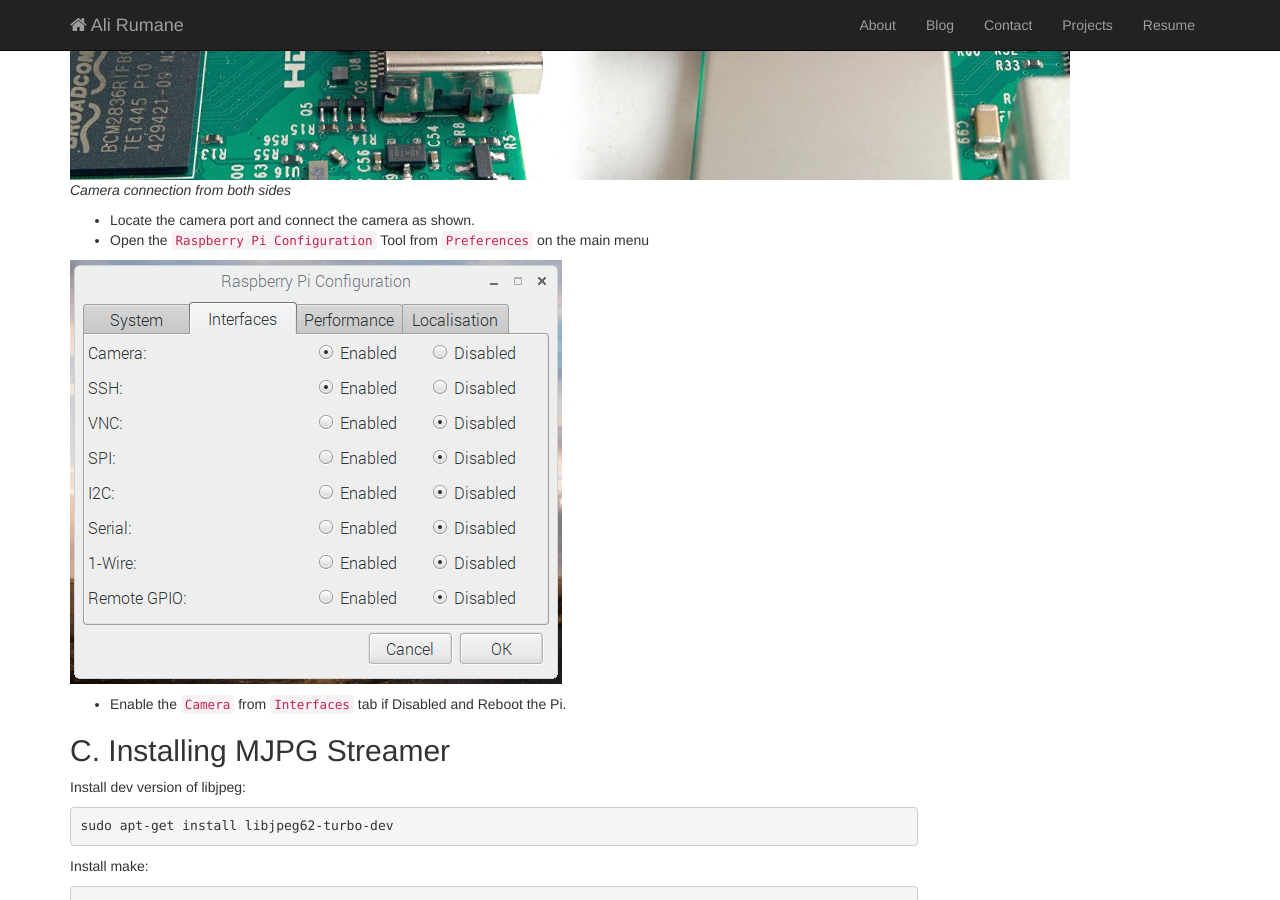
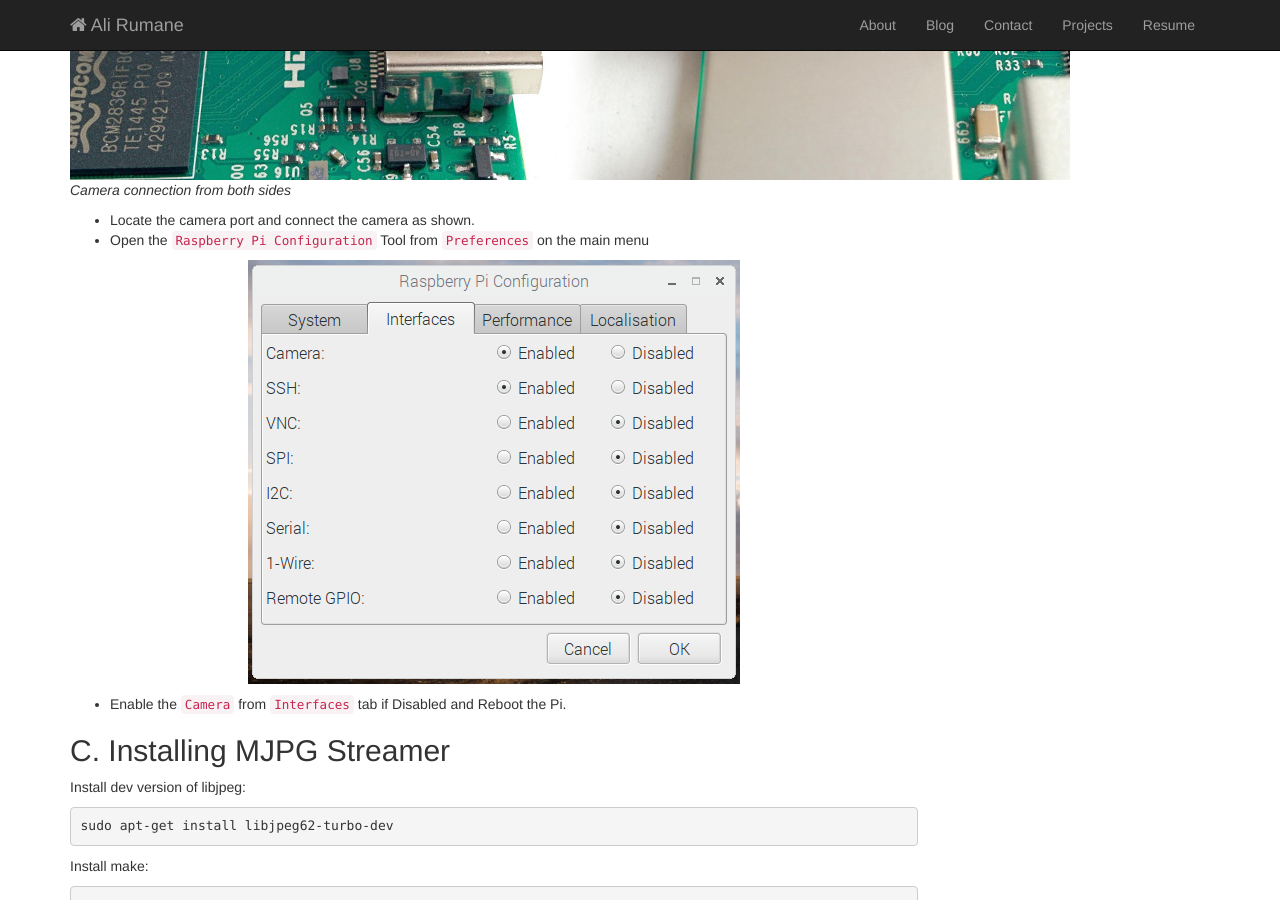
Before and after one commit to alirumane/ali-backup, a Jekyll site: the page built from _posts/2016-07-11-mjpg-streamer-on-raspberry-pi.md, in a window 1280 px wide and 900 px high, scrolled down 973 px. Built offline with Jekyll 4.4.1, drawn with Linux system fonts in a browser that asks for light colours; comment, search, counter and statistics services are not loaded.

Commit message:
Update 2016-07-11-mjpg-streamer-on-raspberry-pi.md

```diff
--- a/_posts/2016-07-11-mjpg-streamer-on-raspberry-pi.md
+++ b/_posts/2016-07-11-mjpg-streamer-on-raspberry-pi.md
@@ -22,7 +22,7 @@ Requirements:
 - Locate the camera port and connect the camera as shown.
 - Open the `Raspberry Pi Configuration` Tool from `Preferences` on the main menu
 
-![Raspberry Pi Camera Enable]({{site.url}}/images/raspi-camera-config.png "Raspberry Pi Camera Enable"){: center-block }
+![Raspberry Pi Camera Enable]({{site.url}}/images/raspi-camera-config.png "Raspberry Pi Camera Enable"){: .center-image }
 
 - Enable the `Camera` from `Interfaces` tab if Disabled and Reboot the Pi.
 
```
